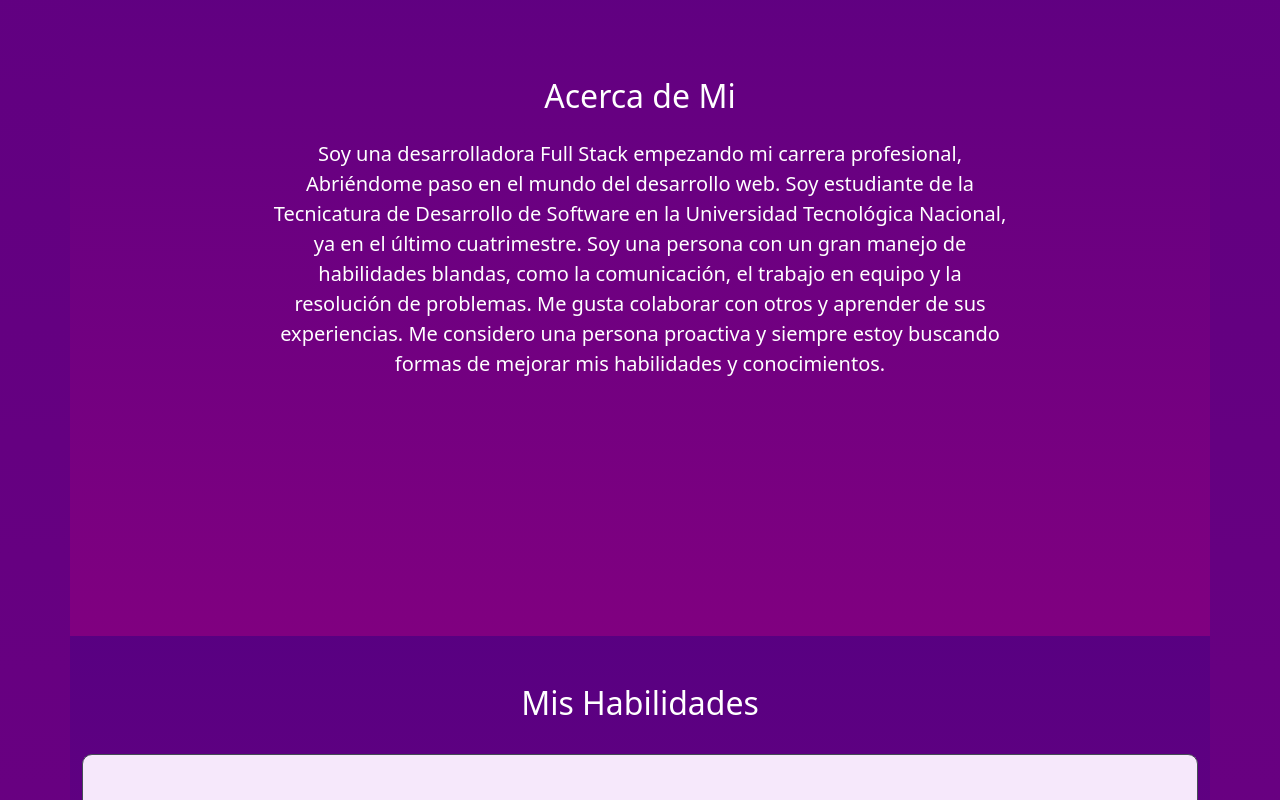
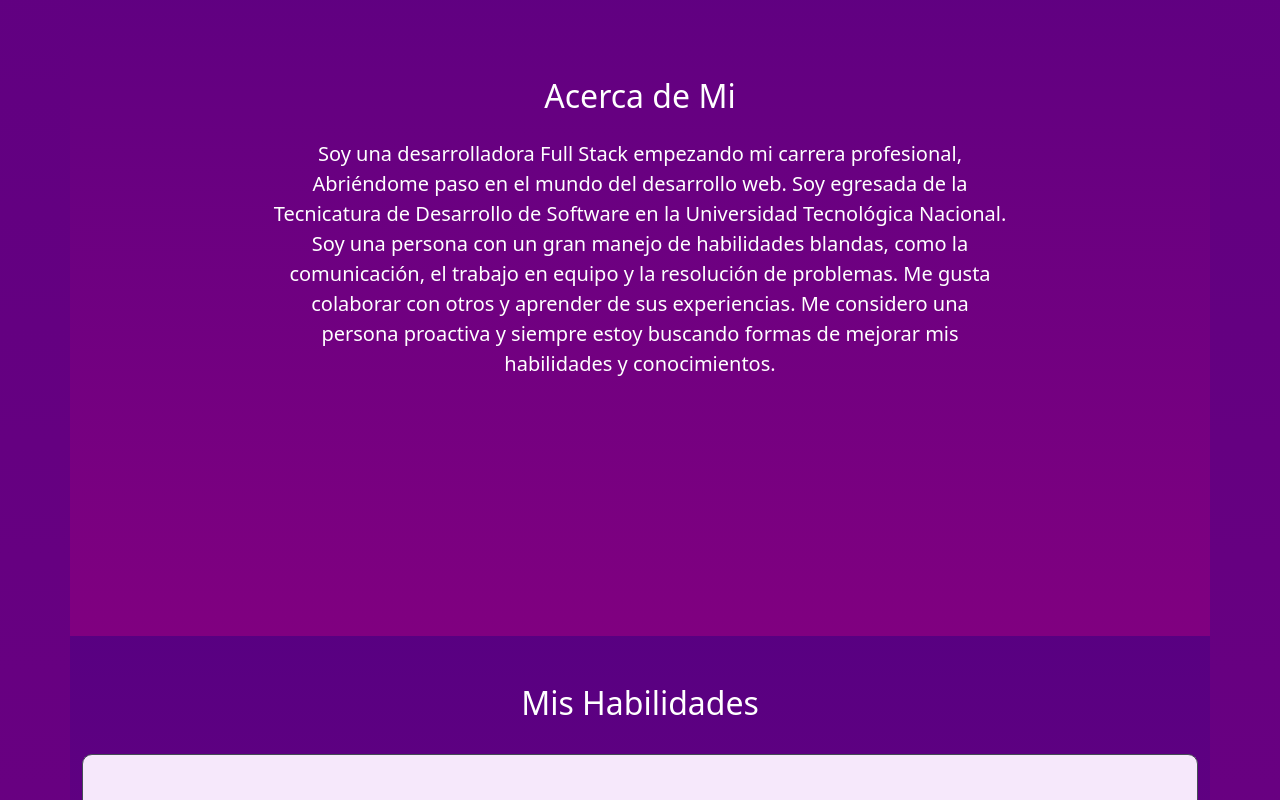
Before and after one commit to FiammaB/Portafolio, a website: page index.html in a window 1280 px wide. Shown: the part 1020-1820 px from the top of the page. Drawn offline with nearby package versions, Linux system fonts and the light colour scheme.

Commit message:
catualizacion de cv

```diff
--- a/index.html
+++ b/index.html
@@ -96,14 +96,13 @@
           <h2 class="mb-4">Acerca de Mi</h2>
           <p class="lead">
             Soy una desarrolladora Full Stack empezando mi carrera profesional,
-            Abriéndome paso en el mundo del desarrollo web. Soy estudiante de la
+            Abriéndome paso en el mundo del desarrollo web. Soy egresada de la
             Tecnicatura de Desarrollo de Software en la Universidad Tecnológica
-            Nacional, ya en el último cuatrimestre. Soy una persona con un gran
-            manejo de habilidades blandas, como la comunicación, el trabajo en
-            equipo y la resolución de problemas. Me gusta colaborar con otros y
-            aprender de sus experiencias. Me considero una persona proactiva y
-            siempre estoy buscando formas de mejorar mis habilidades y
-            conocimientos.
+            Nacional. Soy una persona con un gran manejo de habilidades blandas,
+            como la comunicación, el trabajo en equipo y la resolución de
+            problemas. Me gusta colaborar con otros y aprender de sus
+            experiencias. Me considero una persona proactiva y siempre estoy
+            buscando formas de mejorar mis habilidades y conocimientos.
           </p>
         </div>
       </div>
```
Also changed, not shown: 2 other files.
